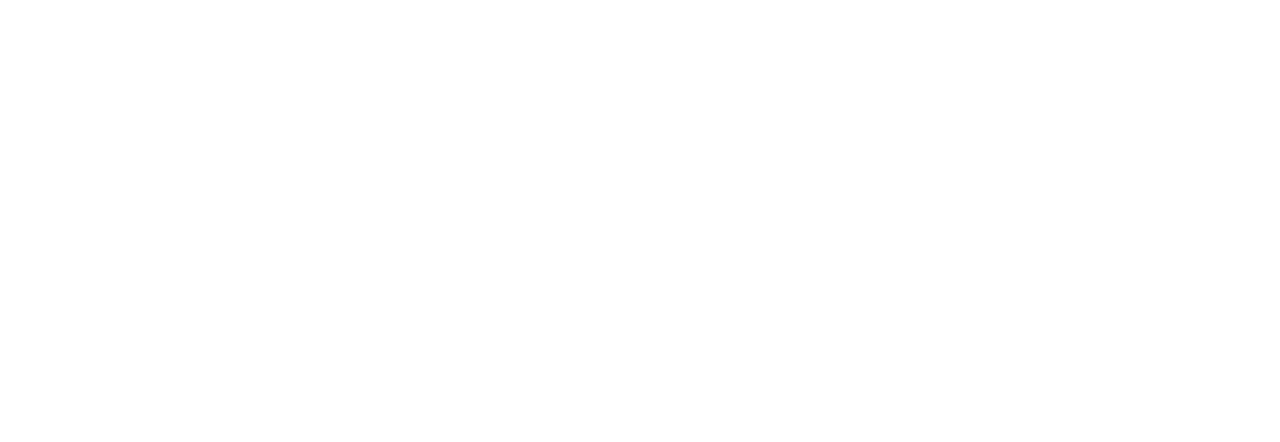
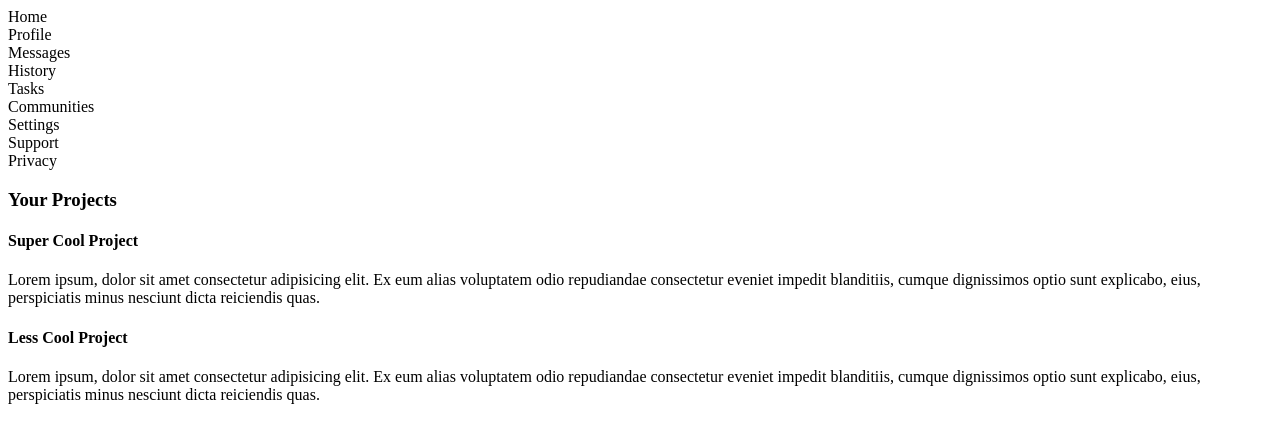
Before and after one commit to thomasxcarney/Admin-dashboard, a plain HTML site: page index.html in a window 1280 px wide. Drawn offline with Linux system fonts and the light colour scheme.

Commit message:
Add basic html framework for page
I created most of the containers that the page needs, and some of the
content.

```diff
--- a/index.html
+++ b/index.html
@@ -7,6 +7,46 @@
     <title>Admin Dashboard</title>
 </head>
 <body>
-
+    <div class="header">
+        <div class="searchbar-container">
+        </div>
+        <div class="notifications-container">
+        </div>
+        <div class="greeting">
+        </div>
+        <div class="button-container"></div>
+    </div>
+    <div class="sidebar">
+        <div class="home">Home</div>
+        <div class="profile">Profile</div>
+        <div class="messages">Messages</div>
+        <div class="history">History</div>
+        <div class="tasks">Tasks</div>
+        <div class="communities">Communities</div>
+        <div class="settings">Settings</div>
+        <div class="support">Support</div>
+        <div class="privacy">Privacy</div>
+    </div>
+    <div class="main-content">
+        <div class="projects-container">
+            <h3>Your Projects</h3>
+            <div class="card">
+                <h4>Super Cool Project</h4>
+                <p>Lorem ipsum, dolor sit amet consectetur adipisicing elit. Ex eum alias voluptatem odio repudiandae consectetur
+                    eveniet impedit blanditiis, cumque dignissimos optio sunt explicabo, eius, perspiciatis minus nesciunt dicta
+                    reiciendis quas.
+                </p>
+                <div class="icons"></div>
+            </div>
+            <div class="card">
+                <h4>Less Cool Project</h4>
+                <p>Lorem ipsum, dolor sit amet consectetur adipisicing elit. Ex eum alias voluptatem odio repudiandae consectetur
+                    eveniet impedit blanditiis, cumque dignissimos optio sunt explicabo, eius, perspiciatis minus nesciunt dicta
+                    reiciendis quas.
+                </p>
+                <div class="icons"></div>
+            </div>
+        </div>
+    </div>
 </body>
 </html>
```
